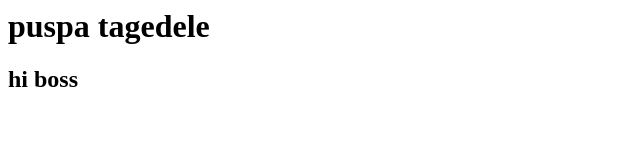
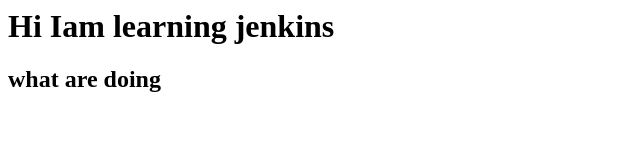
Before and after one commit to jagadamma/new, a plain HTML site: page index.html in a window 1280 px wide. Shown: the whole page, without its empty margins (0-640 px from the left). Drawn offline with Linux system fonts and the light colour scheme.

Commit message:
Update index.html

```diff
--- a/index.html
+++ b/index.html
@@ -1,2 +1,2 @@
-<h1> puspa tagedele </h1>
-<h2> hi boss </h2>
+<h1> Hi Iam learning jenkins </h1>
+<h2> what are doing </h2>
```
